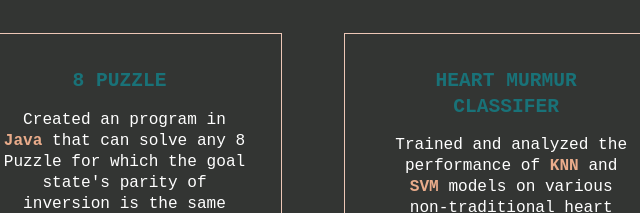
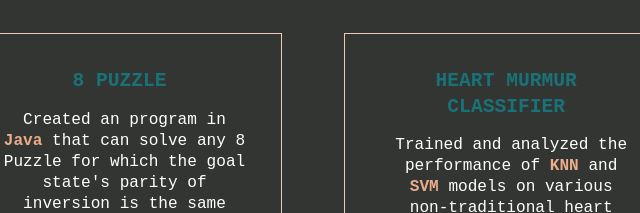
Before and after one commit to alisalevin/alisalevin.github.io, a plain HTML site: page index.html in a window 1280 px wide. Shown: the part 2136-2349 px from the top of the page, 118-758 px from the left. Drawn offline with nearby package versions, Linux system fonts and the light colour scheme; a web font is replaced by a local one.

Commit message:
Update index.html

```diff
--- a/index.html
+++ b/index.html
@@ -207,7 +207,7 @@
         <div class="col-sm-4">
           <div class="project">
             <div class="description">
-              <div class="project-name"><a href="https://github.com/alisalevin/Heart-Murmur-Classifier">Heart Murmur Classifer</a></div>
+              <div class="project-name"><a href="https://github.com/alisalevin/Heart-Murmur-Classifier">Heart Murmur Classifier</a></div>
               <div class="project-summary">
                 Trained and analyzed the performance of <span class="bold">KNN</span> and <span class="bold">SVM</span> models on various non-traditional heart sound feature sets using <span class="bold">pandas</span> and <span class="bold">scikit-learn</span> to improve current heart murmur detection and classification methods.
               </div>
```
